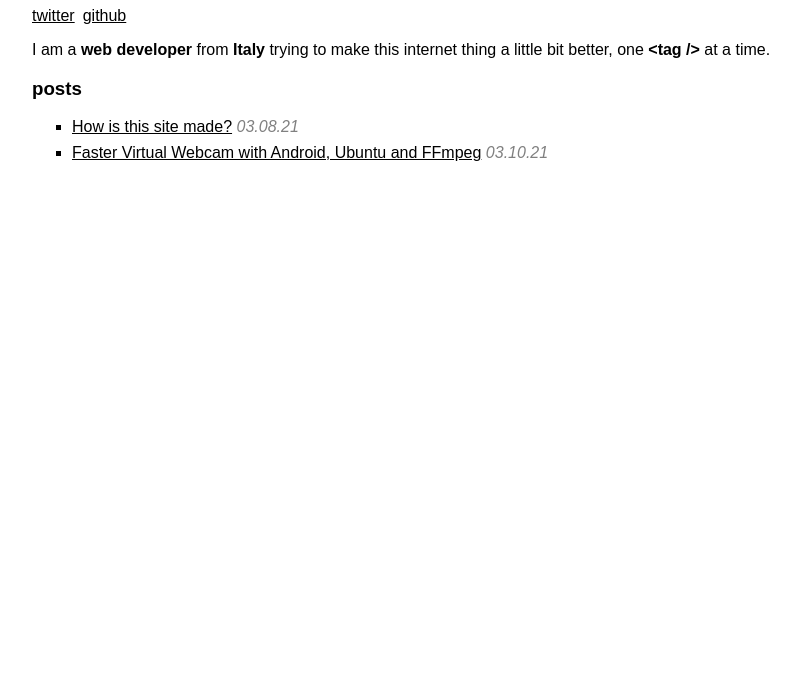
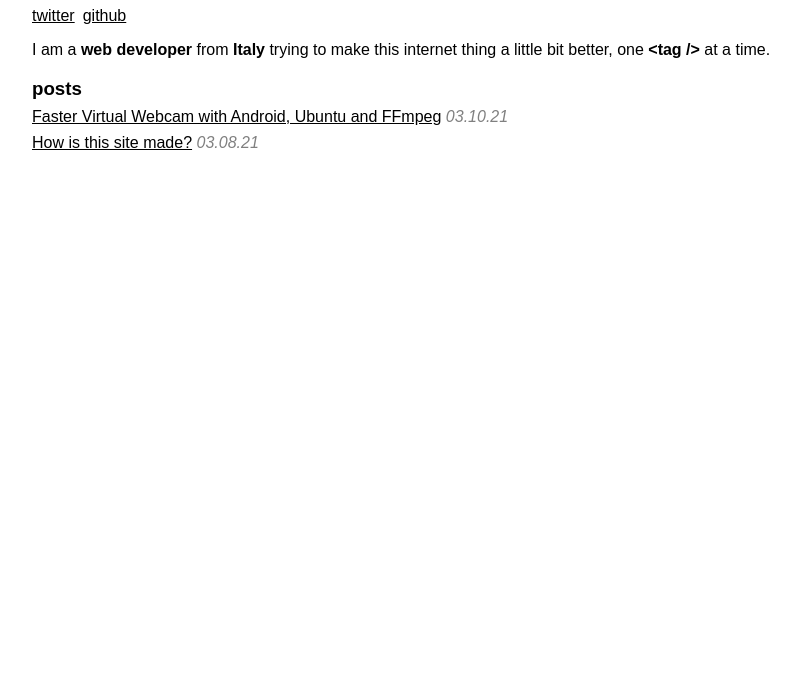
Before and after one commit to abluetuba/gatsby-site, a Gatsby site: page / in a window 1280 px wide. Shown: the part 123-800 px from the top of the page, without its empty margins (0-800 px from the left). Built offline with nearby package versions, Linux system fonts and the light colour scheme; Gatsby itself is replaced by a stand-in of ours; some packages are replaced by stand-ins of ours.

Commit message:
prepare for launch

````diff
--- a/gatsby-config.js
+++ b/gatsby-config.js
@@ -2,7 +2,7 @@ module.exports = {
   siteMetadata: {
     title: "tuba",
     titleTemplate: "%s | tuba",
-    description: "tuba's",
+    description: "some thoughts on web development and other things",
     url: "https://www.tuba.dev",
   },
   plugins: [
--- a/src/components/posts.js
+++ b/src/components/posts.js
@@ -2,13 +2,15 @@ import React from "react";
 import styled from "styled-components";
 import { useStaticQuery, graphql, Link } from "gatsby";
 
-const Posts = styled.div`
+const PostsDiv = styled.div`
   div {
     padding: 0.5rem;
   }
 
   ul {
-    list-style: square;
+    list-style: none;
+    padding: 0;
+
     li {
       padding-bottom: 0.5rem;
     }
@@ -17,12 +19,15 @@ const Posts = styled.div`
     color: gray;
     font-style: italic;
   }
+  .excerpt {
+    margin-top: 0.5rem;
+  }
 `;
 
-export default () => {
+const Posts = ({ excertps }) => {
   const data = useStaticQuery(graphql`
     query PostsQuery {
-      allMdx {
+      allMdx(sort: { fields: frontmatter___date, order: DESC }) {
         edges {
           node {
             id
@@ -30,6 +35,7 @@ export default () => {
               title
               date(formatString: "MM.DD.YY")
               slug
+              excerpt
             }
           }
         }
@@ -38,7 +44,7 @@ export default () => {
   `);
 
   return (
-    <Posts>
+    <PostsDiv>
       <ul>
         {data.allMdx.edges.map((post) => (
           <li>
@@ -46,9 +52,14 @@ export default () => {
               {post.node.frontmatter.title}
             </Link>
             <span className="date"> {post.node.frontmatter.date}</span>
+            {excertps && (
+              <p className="excerpt">{post.node.frontmatter.excerpt}</p>
+            )}
           </li>
         ))}
       </ul>
-    </Posts>
+    </PostsDiv>
   );
 };
+
+export default Posts;
--- a/src/pages/index.js
+++ b/src/pages/index.js
@@ -1,12 +1,10 @@
 import * as React from "react";
-import { graphql } from "gatsby";
-import { Link } from "gatsby";
 import Layout from "../components/layout";
 import SEO from "../components/seo";
 import styled from "styled-components";
 import Posts from "../components/posts";
 
-const IndexPage = ({ data }) => {
+const IndexPage = () => {
   return (
     <Layout>
       <Main>
@@ -33,22 +31,11 @@ const Main = styled.main`
   .links a {
     margin-right: 0.5rem;
   }
-`;
-
-export const query = graphql`
-  query HomepageQuery {
-    allMdx {
-      edges {
-        node {
-          id
-          frontmatter {
-            title
-            date(formatString: "MM.DD.YY")
-            slug
-          }
-        }
-      }
-    }
+  h3 {
+    margin-bottom: 0;
+  }
+  ul {
+    margin-top: 0.5rem;
   }
 `;
 
--- a/src/posts/how-is-made.mdx
+++ b/src/posts/how-is-made.mdx
@@ -7,7 +7,7 @@ date: 2021-03-08
 
 You can see the code [here](https://github.com/abluetuba/tuba-site).
 
-This simple website is made with [Gatsby](https://www.gatsbyjs.com/). As the time of writing this is still in its early phase so I will probably make a more specific blog posts in the future.
+This simple website is made with [Gatsby](https://www.gatsbyjs.com/). At the time of writing this is still in its early phase so I will probably make more specific blog posts in the future.
 
 I'm writing these posts in markdown: Gatsby generates the pages with the help of [gatsby-plugin-mdx](https://www.gatsbyjs.com/plugins/gatsby-plugin-mdx/). This is the first time I'm using this, so I don't know if I will stick with it.
 
--- a/src/posts/virtual-webcam-android-ffmpeg-ubuntu.mdx
+++ b/src/posts/virtual-webcam-android-ffmpeg-ubuntu.mdx
@@ -8,24 +8,24 @@ date: 2021-03-10
 OBS made pretty easy to turn a phone into a virtual webcam but I wanted to see if I was able to find an alternative that uses less resources. I want to say that OBS isn't bad at all in this regard, but it comes with some overhead that can be avoided considering the particular use case of a simple webcam.
 
 On the Android side I use [IP Webcam](https://play.google.com/store/apps/details?id=com.pas.webcam&hl=en_US&gl=US). The interface is pretty old but the functionalities that it offers are the most complete and reliable I could find.
-Like the name suggests it streams the video over http so you can receive it from any device on the same network. For the best performance you can use USB tethering and the latency will be basically zero.
+It streams the video over http so you can receive it from any device on the same network. For the best performance you can use USB tethering and the latency will be basically zero.
 
 The first thing to do on the pc is to create a virtual video device using [v4l2loopback](https://github.com/umlaeute/v4l2loopback).
 
 ```bash
-sudo modprobe v4l2loopback devices=1 max_buffers=2 exclusive_caps=1 card_label="Virtual Webcam"
+> sudo modprobe v4l2loopback devices=1 max_buffers=2 exclusive_caps=1 card_label="Virtual Webcam"
 ```
 
 Then run [v4l2-ctl](http://manpages.ubuntu.com/manpages/focal/man1/v4l2-ctl.1.html) and take note of the newly created device name (something like `/dev/video2`)
 
 ```bash
-v4l2-ctl --list-devices
+> v4l2-ctl --list-devices
 ```
 
 The last thing is to read the video feed with [ffmpeg](https://ffmpeg.org/) and push it to the device we just created.
 
 ```bash
-ffmpeg -i http://192.168.42.129:8080/video -f v4l2 -pix_fmt yuv420p /dev/video2
+> ffmpeg -i http://192.168.42.129:8080/video -f v4l2 -pix_fmt yuv420p /dev/video2
 ```
 
-And that's it!sudo modprobe v4l2loopback devices=1 max_buffers=2 exclusive_caps=1 card_label="Virtual Webcam".
+And that's it!
````
Also changed, not shown: src/components/card.js (+6 -4 lines), src/components/posts-layout.js (+10 -1 lines), src/pages/blog.js (+1 -19 lines), README.md.
